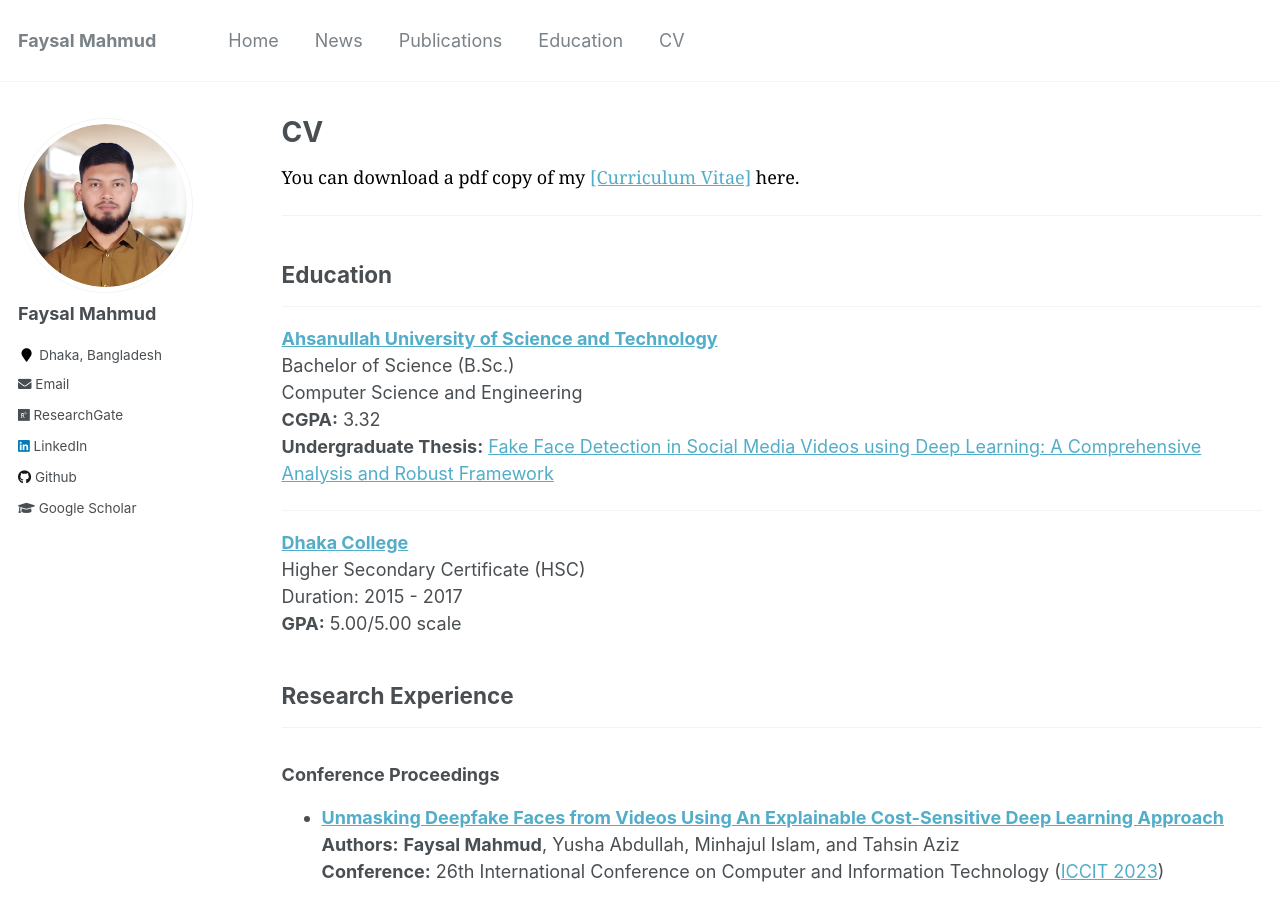
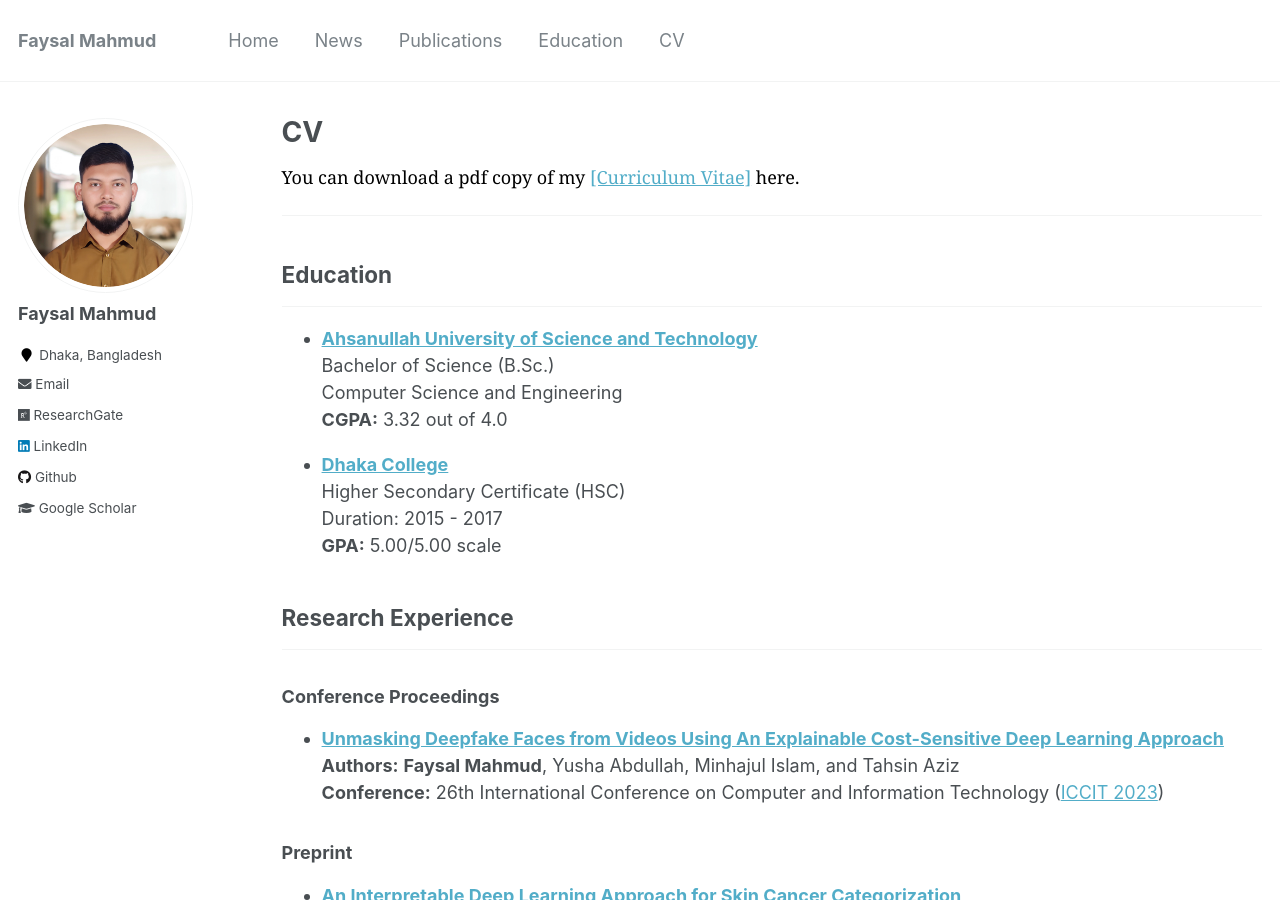
Before and after one commit to Faysal-MD/Faysal-MD.github.io, a Jekyll site: the page built from _pages/cv.md, in a window 1280 px wide and 900 px high. Built offline with Jekyll 4.4.1, drawn with Linux system fonts in a browser that asks for light colours.

Commit message:
information updated

```diff
--- a/_pages/cv.md
+++ b/_pages/cv.md
@@ -19,20 +19,18 @@ redirect_from:
 
 <!-- B.Sc. -->
 
-[**Ahsanullah University of Science and Technology**](https://aust.edu) <br>
-Bachelor of Science (B.Sc.) <br>
-Computer Science and Engineering <br>
-**CGPA:** 3.32 <br>
-**Undergraduate Thesis:** [Fake Face Detection in Social Media Videos using Deep Learning: A Comprehensive Analysis and Robust Framework](../files/B.Sc.%20Thesis/B.Sc.%20Thesis.pdf)
+- [**Ahsanullah University of Science and Technology**](https://aust.edu) <br>
+  Bachelor of Science (B.Sc.) <br>
+  Computer Science and Engineering <br>
+  **CGPA:** 3.32 out of 4.0<br>
 
----
 
 <!-- HSC -->
 
-[**Dhaka College**](http://dhakacollege.edu.bd/) <br>
-Higher Secondary Certificate (HSC) <br>
-Duration: 2015 - 2017 <br>
-**GPA:** 5.00/5.00 scale
+- [**Dhaka College**](http://dhakacollege.edu.bd/) <br>
+  Higher Secondary Certificate (HSC) <br>
+  Duration: 2015 - 2017 <br>
+  **GPA:** 5.00/5.00 scale
 
 ## Research Experience
 
@@ -54,7 +52,7 @@ Duration: 2015 - 2017 <br>
 
 ---
 
-**Fake Face Detection in Social Media Videos Using Deep Learning: A Comprehensive Analysis and Robust Frameworks**
+[**Fake Face Detection in Social Media Videos Using Deep Learning: A Comprehensive Analysis and Robust Frameworks**](../files/B.Sc.%20Thesis/B.Sc.%20Thesis.pdf)
 This undergraduate thesis work was spread over the 4th year 1st semester & 4th year 2nd semester.
 The duration of the work is almost one year.
 
```
